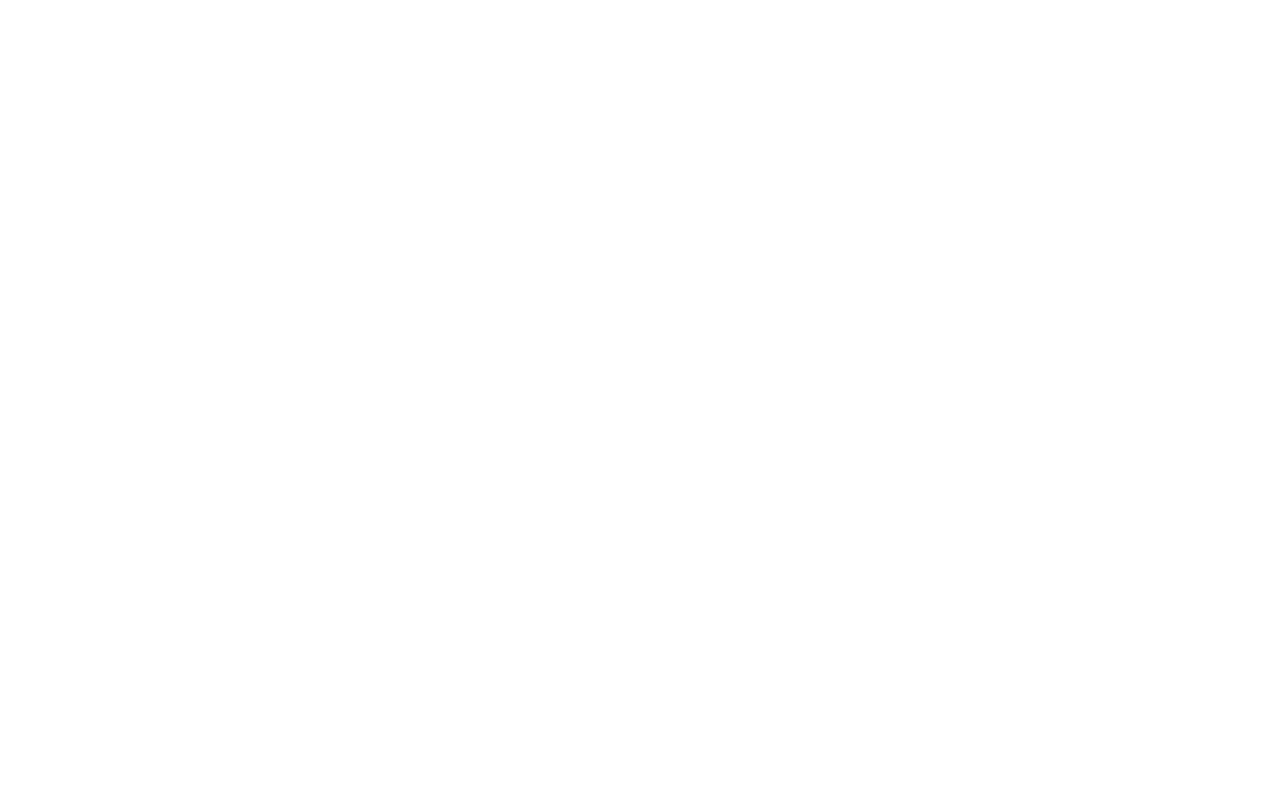
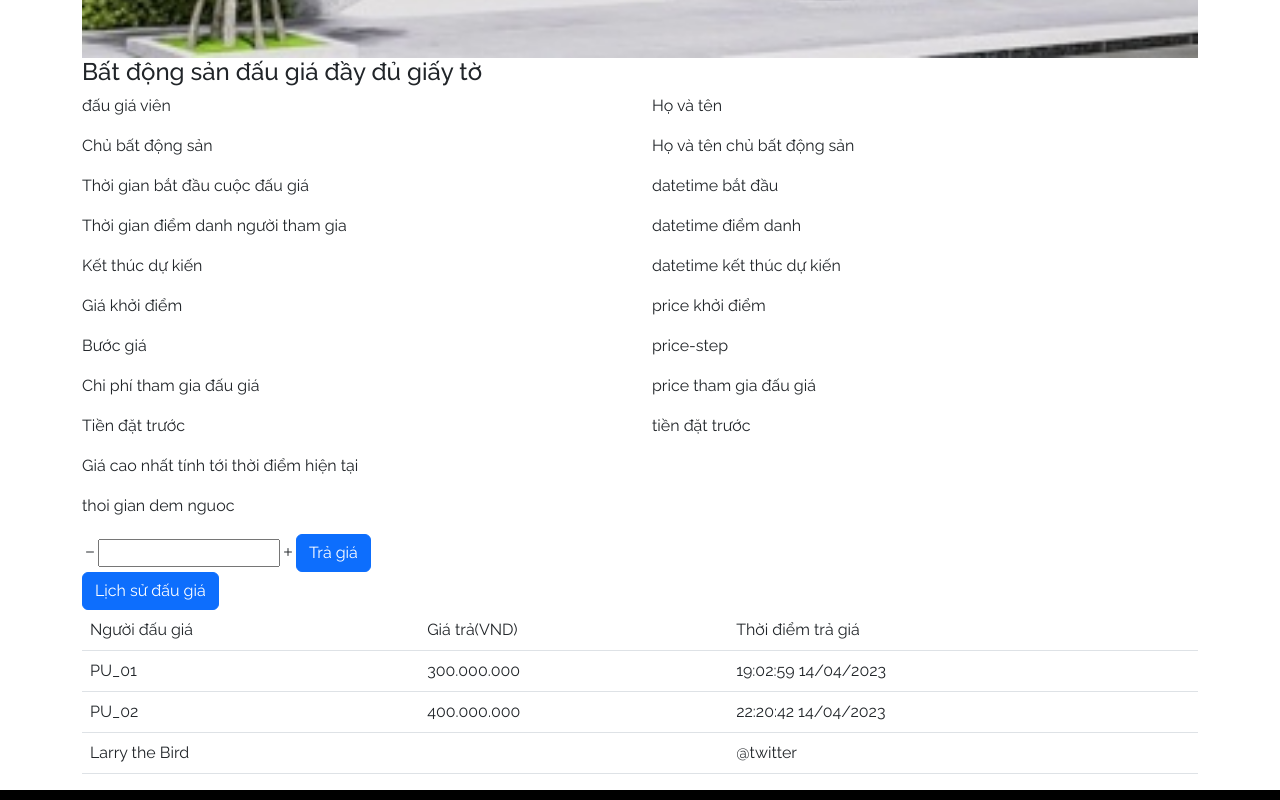
Before and after one commit to C2SE14/Findhome_project, a React (Create React App) app in the folder frontend/: page /auction-room in a window 1280 px wide. Before the commit this address had no page. Shown: the part 1100-1900 px from the top of the page. Before the commit the page ends 800 px from the top, so only its background shows below. Built offline with nearby package versions, Linux system fonts and the light colour scheme.

Commit message:
create auctionroom page

```diff
--- a/frontend/src/App.js
+++ b/frontend/src/App.js
@@ -8,6 +8,7 @@
 import Details from "./pages/DetailItem/componetns/Details/Details";
 import DetailItem from "./pages/DetailItem/DetailItem";
 import Home from "./pages/Home/Home";
+import AuctionRoom from "./pages/Auction/AuctionRoom/AuctionRoom";
 
 function App() {
      return (
@@ -16,6 +17,7 @@
                     <Routes>
                          <Route element={<LayoutHome />}>
                               <Route path="/" element={<Home />} />
+                              <Route path="/auction-room" element={<AuctionRoom />} />
                          </Route>
                          <Route element={<LayoutDefault />}>
                               <Route path="/chi-tiet" element={<DetailItem />}>
--- a/frontend/src/assets/images/index.js
+++ b/frontend/src/assets/images/index.js
@@ -33,6 +33,8 @@
 import bussiness6 from "./bussiness6.png";
 
 import logologin from "./logologin.png";
+
+import hinhbds1 from "./nhanquan4.jpg"
 export {
      aboutus,
      banner,
@@ -64,4 +66,5 @@
      logo,
      logoblack,
      logologin,
+     hinhbds1,
 };
--- /dev/null
+++ b/frontend/src/pages/Auction/AuctionRoom/AuctionRoom.jsx
@@ -0,0 +1,94 @@
+import React from "react";
+import { Link } from "react-router-dom";
+
+//
+import { hinhbds1 } from "../../../assets/images";
+import "./AuctionRoom.scss";
+
+const AuctionRoom = () => {
+  return (
+    <div className="auctionRoom">
+      <div className="auctionRoom_container">
+        <div className="auctionroom__content">
+          <h3>Đấu giá bất động sản tại quận 3 tp Đà Nẵng</h3>
+          <div class="container">
+            <div class="left">
+              <img src={hinhbds1} alt="Banner" className="banner__img" />
+            </div>
+            <div className="right">
+                <h4>Bất động sản đấu giá đầy đủ giấy tờ</h4>
+                <div class="container_right">
+                    <div class="row">
+                        <div class="col">
+                        <p>đấu giá viên</p>
+                        <p>Chủ bất động sản</p>
+                        <p>Thời gian bắt đầu cuộc đấu giá</p>
+                        <p>Thời gian điểm danh người tham gia</p>
+                        <p>Kết thúc dự kiến</p>
+                        <p>Giá khởi điểm</p>
+                        <p>Bước giá</p>
+                        <p>Chi phí tham gia đấu giá</p>
+                        <p>Tiền đặt trước</p>
+                        </div>
+                        <div class="col">
+                        <p>Họ và tên</p>
+                        <p>Họ và tên chủ bất động sản</p>
+                        <p>datetime bắt đầu</p>
+                        <p>datetime điểm danh</p>
+                        <p>datetime kết thúc dự kiến</p>
+                        <p>price khởi điểm</p>
+                        <p>price-step</p>
+                        <p>price tham gia đấu giá</p>
+                        <p>tiền đặt trước</p>
+                        </div>
+                    </div>
+                    <p className="maxprice">Giá cao nhất tính tới thời điểm hiện tại</p>
+                </div>
+            </div>
+            <div className="bottom">
+                <div className="bottom_left">
+                    <p> thoi gian dem nguoc</p>
+                </div>
+                <div className="bottom_right">
+                    <i class="bi bi-dash"></i>
+                    <input type="text"></input>
+                    <i class="bi bi-plus"></i>
+                    <button type="button" class="btn btn-primary">Trả giá</button>
+                </div>
+                <div className="auction_history">
+                    <button type="button" class="btn btn-primary">Lịch sử đấu giá</button>
+                    <table class="table">
+                        <thead>
+                            <tr>
+                            <th scope="col">Người đấu giá</th>
+                            <th scope="col">Giá trả(VND)</th>
+                            <th scope="col">Thời điểm trả giá</th>
+                            </tr>
+                        </thead>
+                        <tbody>
+                            <tr>
+                            <td>PU_01</td>
+                            <td>300.000.000</td>
+                            <td>19:02:59 14/04/2023</td>
+                            </tr>
+                            <tr>
+                            <td>PU_02</td>
+                            <td>400.000.000</td>
+                            <td>22:20:42 14/04/2023</td>
+                            </tr>
+                            <tr>
+                            <td colspan="2">Larry the Bird</td>
+                            <td>@twitter</td>
+                            </tr>
+                        </tbody>
+                    </table>
+                </div>
+            </div>
+          </div>
+        </div>
+      </div>
+    </div>
+  );
+};
+
+export default AuctionRoom;
--- /dev/null
+++ b/frontend/src/pages/Auction/AuctionRoom/AuctionRoom.scss
@@ -0,0 +1,8 @@
+.auctionRoom{
+    width: 100%;
+
+
+    .container{
+
+    }
+}
```
Also changed, not shown: frontend/src/assets/images/nhanquan4.jpg (added), 1 other file (tests, documents, lock files or other folders).
